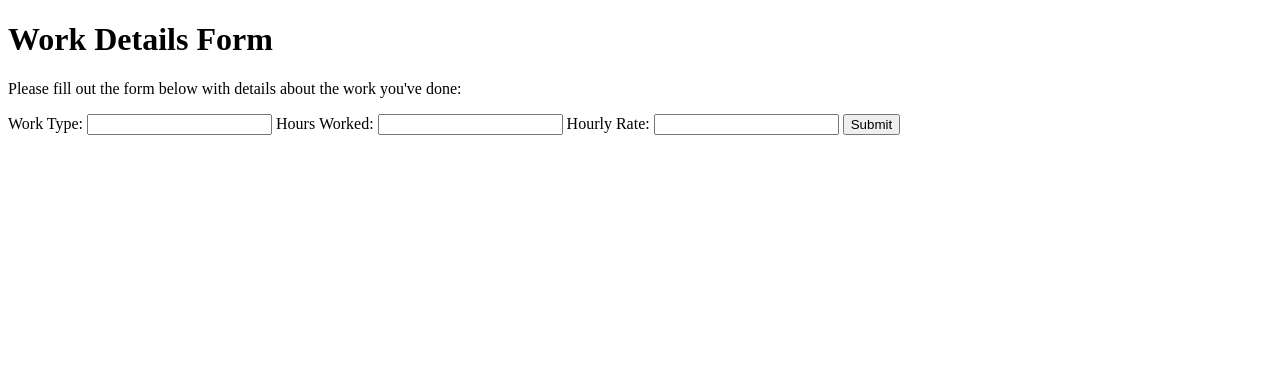
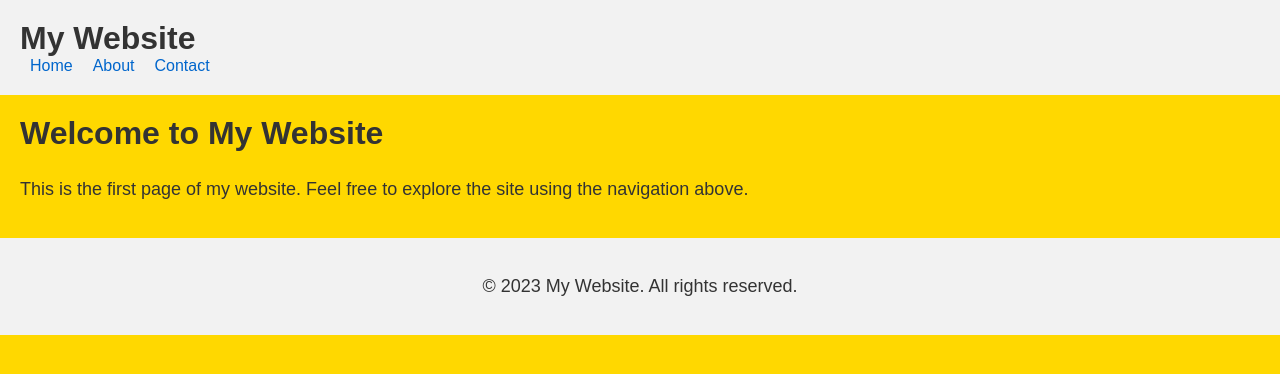
Before and after one commit to MadBananaUnionDAO/work.madjobs.eth, a plain HTML site: page index.html in a window 1280 px wide. Drawn offline with Linux system fonts and the light colour scheme; a web font is replaced by a local one.

Commit message:
Update index.html

```diff
--- a/index.html
+++ b/index.html
@@ -1,41 +1,26 @@
 <!DOCTYPE html>
-<html lang="en">
+<html>
   <head>
-    <meta charset="UTF-8">
-    <title>Work Details Form</title>
+    <title>My Website</title>
+    <link rel="stylesheet" href="style.css">
   </head>
   <body>
     <header>
-      <h1>Work Details Form</h1>
+      <h1>My Website</h1>
+      <nav>
+        <ul>
+          <li><a href="#">Home</a></li>
+          <li><a href="#">About</a></li>
+          <li><a href="#">Contact</a></li>
+        </ul>
+      </nav>
     </header>
     <main>
-      <p>Please fill out the form below with details about the work you've done:</p>
-      <form>
-        <label for="work-type">Work Type:</label>
-        <input type="text" id="work-type" name="work-type" required>
-        <label for="hours">Hours Worked:</label>
-        <input type="number" id="hours" name="hours" required>
-        <label for="rate">Hourly Rate:</label>
-        <input type="number" id="rate" name="rate" required>
-        <button type="submit" onclick="submitForm(event)">Submit</button>
-      </form>
+      <h2>Welcome to My Website</h2>
+      <p>This is the first page of my website. Feel free to explore the site using the navigation above.</p>
     </main>
-    <script>
-      function submitForm(event) {
-        event.preventDefault();
-        const workType = document.getElementById('work-type').value;
-        const hours = document.getElementById('hours').value;
-        const rate = document.getElementById('rate').value;
-        const total = hours * rate;
-        const workDetails = {workType, hours, rate, total};
-        console.log(workDetails);
-        const jsonData = JSON.stringify(workDetails);
-        console.log(jsonData);
-        alert('Form submitted successfully!');
-        document.getElementById('work-type').value = '';
-        document.getElementById('hours').value = '';
-        document.getElementById('rate').value = '';
-      }
-    </script>
+    <footer>
+      <p>&copy; 2023 My Website. All rights reserved.</p>
+    </footer>
   </body>
 </html>
```
